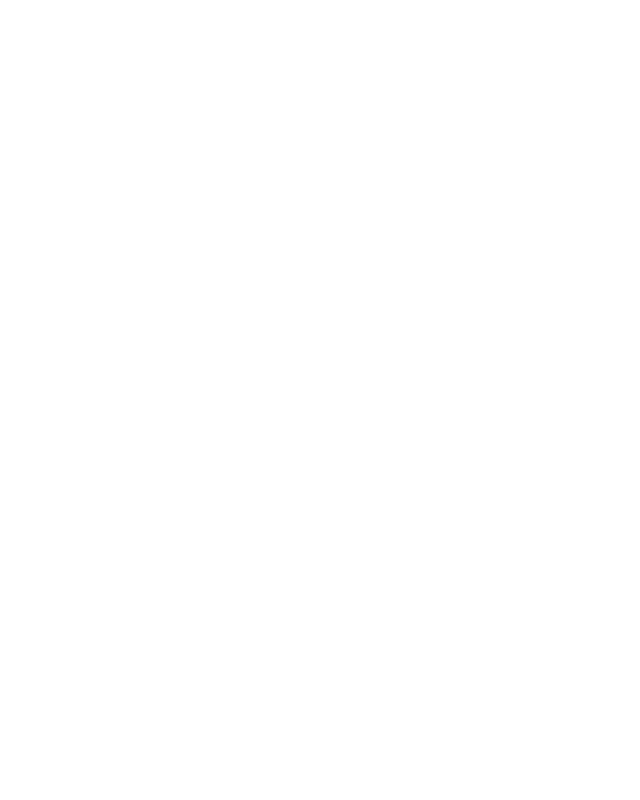
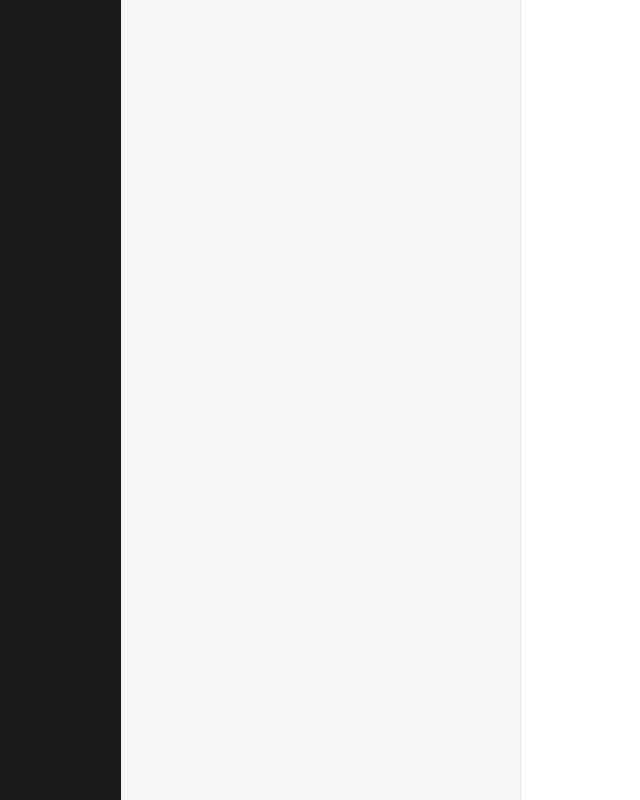
Before and after one commit to Mckenney17/Evernote-App-Clone, a React (Create React App) app: page / in a window 1280 px wide. Shown: the whole page, without its empty margins (129-769 px from the left). Built offline with nearby package versions, Linux system fonts and the light colour scheme.

Commit message:
app panels layed out

```diff
--- a/src/components/App.scss
+++ b/src/components/App.scss
@@ -0,0 +1,25 @@
+@import '../utils/style-defs';
+
+.app-wrapper {
+    width: 100%;
+    height: 100%;
+    @include flex;
+
+    > div {
+        height: 100%;
+    }
+
+    .sidebar {
+        min-width: 200px;
+        width: 250px;
+    }
+
+    .notelist {
+        min-width: 200px;
+        width: 400px;
+    }
+
+    .editor {
+        flex: 1;
+    }
+}
--- a/src/components/Editor.js
+++ b/src/components/Editor.js
@@ -2,7 +2,7 @@ import React from 'react'
 
 function Editor() {
     return (
-        <div>
+        <div className="editor">
 
         </div>
     )
--- a/src/components/Notelist.js
+++ b/src/components/Notelist.js
@@ -1,8 +1,9 @@
 import React from 'react'
+import './Notelist.scss'
 
 function Notelist() {
     return (
-        <div>
+        <div className="notelist">
 
         </div>
     )
--- a/src/components/Notelist.scss
+++ b/src/components/Notelist.scss
@@ -0,0 +1,6 @@
+@import '../utils/style-defs';
+
+.notelist {
+    background: gray(g19);
+    border-right: 1px solid gray(g16);
+}
--- a/src/components/Sidebar.js
+++ b/src/components/Sidebar.js
@@ -1,8 +1,9 @@
 import React from 'react'
+import './Sidebar.scss'
 
 function Sidebar() {
     return (
-        <div>
+        <div className="sidebar">
 
         </div>
     )
--- a/src/components/Sidebar.scss
+++ b/src/components/Sidebar.scss
@@ -0,0 +1,5 @@
+@import '../utils/style-defs';
+
+.sidebar {
+    background: gray(g1);
+}
--- a/src/index.scss
+++ b/src/index.scss
@@ -0,0 +1,24 @@
+* {
+    margin: 0;
+    padding: 0;
+    box-sizing: border-box;
+}
+
+html, body {
+    width: 100%;
+    height: 100%;
+}
+
+div#kennote-root {
+    width: 100%;
+    height: 100%;
+}
+
+input, button {
+    border: none;
+    outline: none;
+}
+
+a {
+    text-decoration: none;
+}
```
